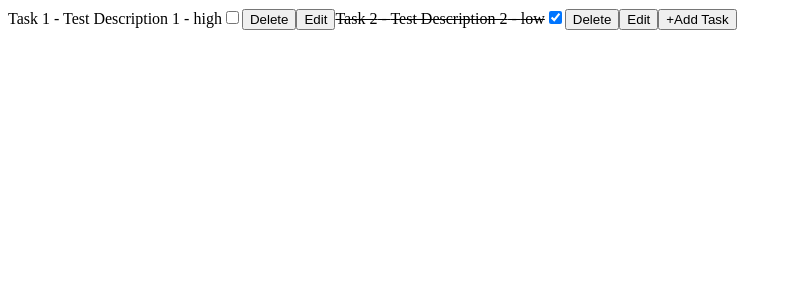
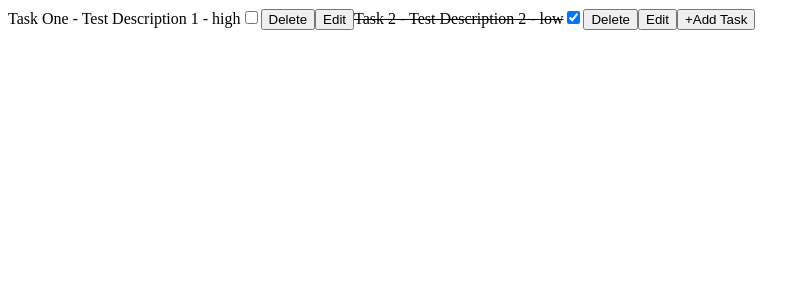
Before and after one commit to itsme-shivamkumar/Task-Master, a React (Create React App) app: page / in a window 1280 px wide. Shown: the top 300 px of the page, without its empty margins (0-810 px from the left). Built offline with nearby package versions, Linux system fonts and the light colour scheme.

Commit message:
Implemented Local Storage Functionality

```diff
--- a/src/components/EditTask.jsx
+++ b/src/components/EditTask.jsx
@@ -19,7 +19,7 @@ const EditTask = () => {
     if(existingTask){
       setTask(existingTask);
     }
-  },[])
+  },[id,state.tasks])
 
   const handleEdit=(updatedTask)=>{
     console.log("updatedTask is",updatedTask)
--- a/src/components/TaskContext.jsx
+++ b/src/components/TaskContext.jsx
@@ -1,25 +1,7 @@
-import React,{createContext,useContext,useReducer} from 'react'
+import React,{createContext,useContext,useEffect,useReducer} from 'react'
+import {getTasksFromLocalStorage,saveTasksToLocalStorage} from '../components/localStorageUtils'
 
 const TaskContext=createContext();
-
-const initialState={
-    tasks:[
-        {
-            id:1,
-            name:"Task 1",
-            description:"Test Description 1",
-            priority:"high",
-            completed:false
-        },
-        {
-            id:2,
-            name:"Task 2",
-            description:"Test Description 2",
-            priority:"low",
-            completed:true
-        }
-    ],
-}
 
 const taskReducer=(state,action)=>{
     switch(action.type){
@@ -46,7 +28,16 @@ const taskReducer=(state,action)=>{
 }
 
 const TaskProvider = ({children}) => {
+    const initialState={
+        tasks:getTasksFromLocalStorage()
+    }
+
     const [state,dispatch]=useReducer(taskReducer,initialState);
+
+    useEffect(()=>{
+        saveTasksToLocalStorage(state.tasks);
+    },[state.tasks])
+
   return (
     <TaskContext.Provider value={{state,dispatch}}>
         {children}
--- /dev/null
+++ b/src/components/localStorageUtils.js
@@ -0,0 +1,29 @@
+const TASKS_STORAGE_KEY='tasks';
+export const getTasksFromLocalStorage=()=>{
+    const tasksJson=localStorage.getItem(TASKS_STORAGE_KEY);
+    if(tasksJson && tasksJson!=='undefined'){
+        return JSON.parse(tasksJson);
+    }
+    return [
+        {
+            id:1,
+            name:"Task One",
+            description:"Test Description 1",
+            priority:"high",
+            completed:false
+        },
+        {
+            id:2,
+            name:"Task 2",
+            description:"Test Description 2",
+            priority:"low",
+            completed:true
+        }
+    ];
+}
+export const saveTasksToLocalStorage=(tasks)=>{
+    localStorage.setItem(TASKS_STORAGE_KEY,JSON.stringify(tasks));
+}
+export const clearTasksFromLocalStorage=()=>{
+    localStorage.clear();
+}
```
